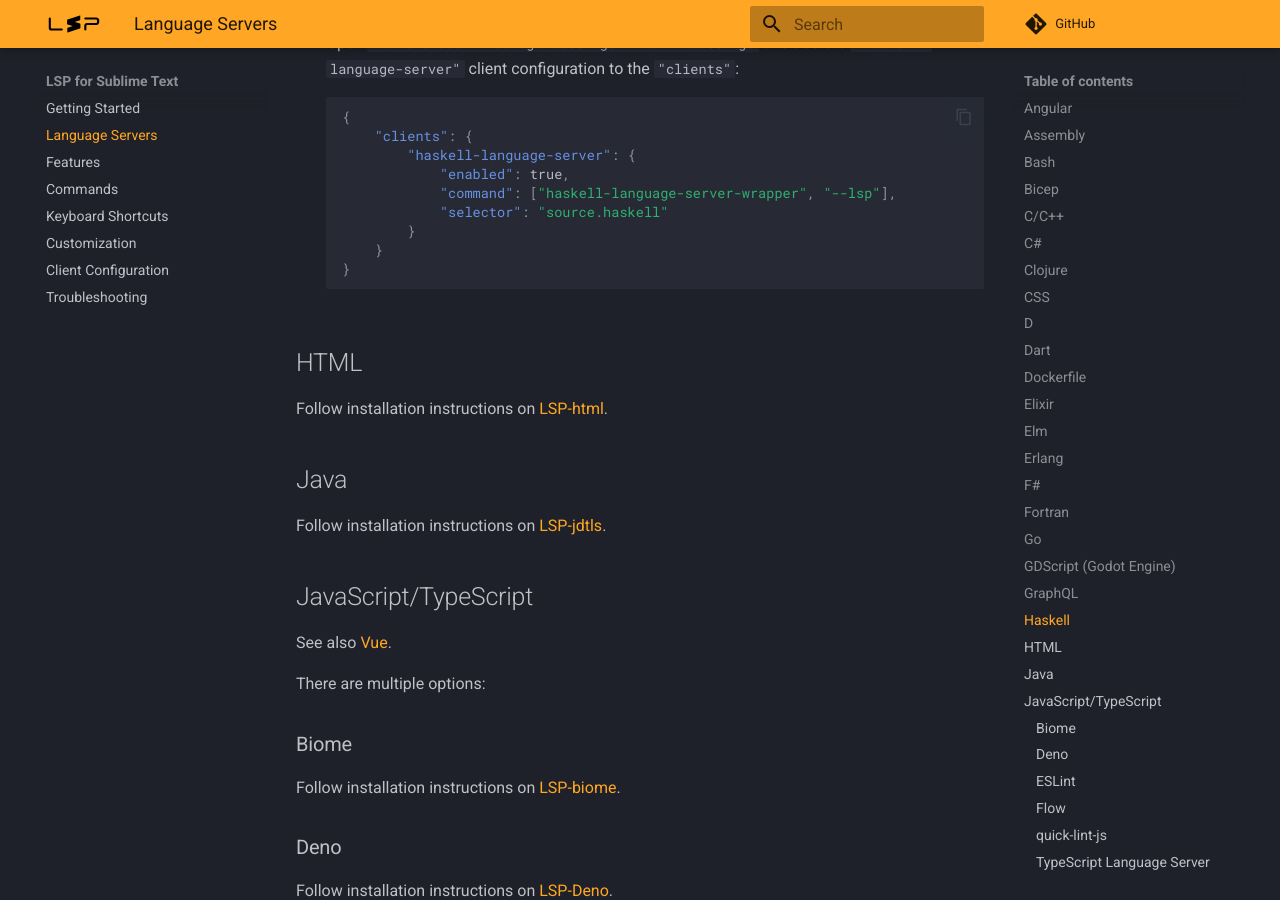
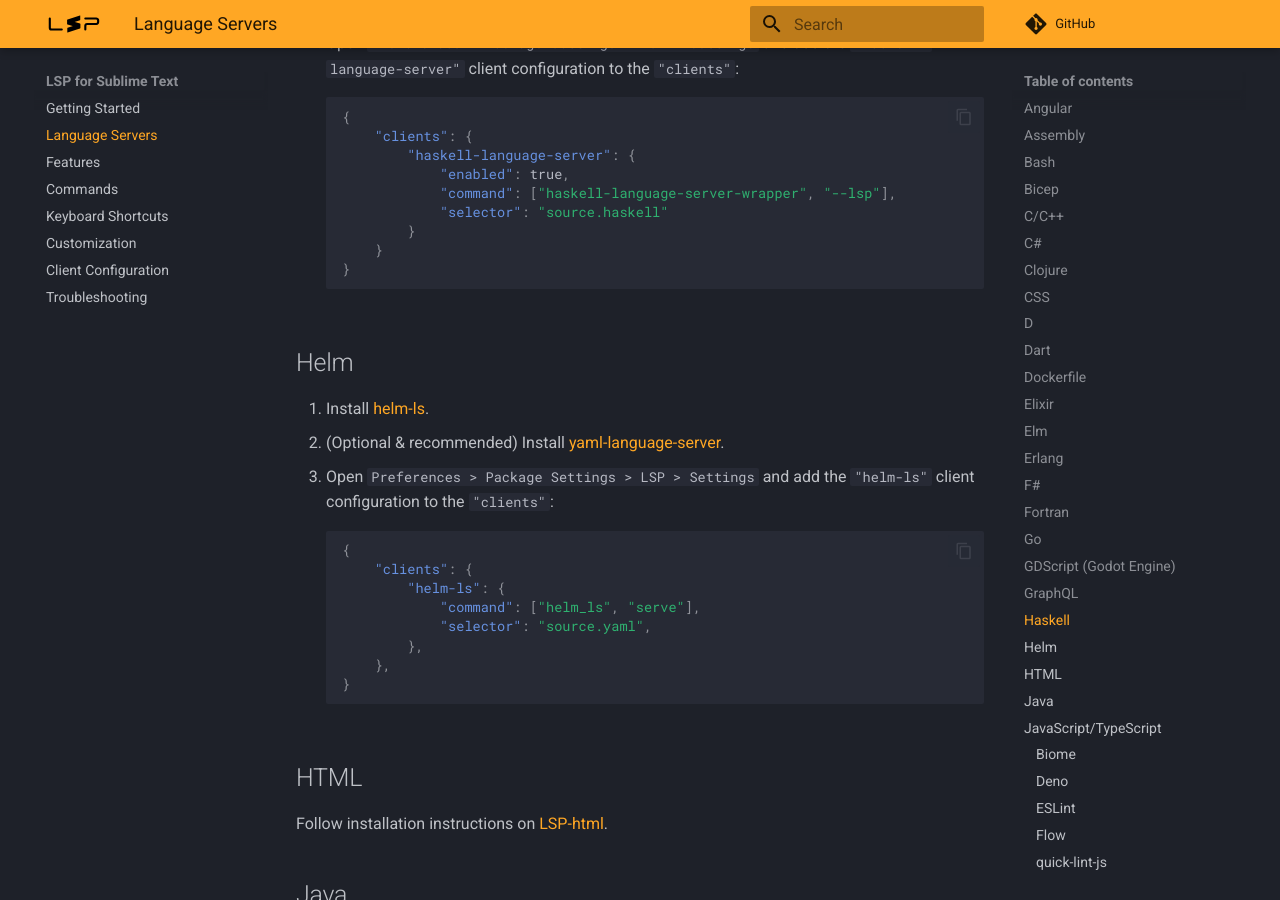
Before and after one commit to sublimelsp/LSP, an MkDocs documentation site: the page built from docs/src/language_servers.md, in a window 1280 px wide and 900 px high, scrolled down 5817 px. Built offline with MkDocs 1.6.1 and Material for MkDocs 9.7.7, drawn with Linux system fonts in a browser that asks for light colours; comment, search, counter and statistics services are not loaded.

Commit message:
Add instructions for helm-ls to docs

````diff
--- a/docs/src/language_servers.md
+++ b/docs/src/language_servers.md
@@ -232,6 +232,23 @@
                 "selector": "source.haskell"
             }
         }
+    }
+    ```
+
+## Helm
+
+1. Install [helm-ls](https://github.com/mrjosh/helm-ls).
+2. (Optional & recommended) Install [yaml-language-server](https://github.com/redhat-developer/yaml-language-server).
+3. Open `Preferences > Package Settings > LSP > Settings` and add the `"helm-ls"` client configuration to the `"clients"`:
+
+    ```jsonc
+    {
+        "clients": {
+            "helm-ls": {
+                "command": ["helm_ls", "serve"],
+                "selector": "source.yaml",
+            },
+        },
     }
     ```
 
````
